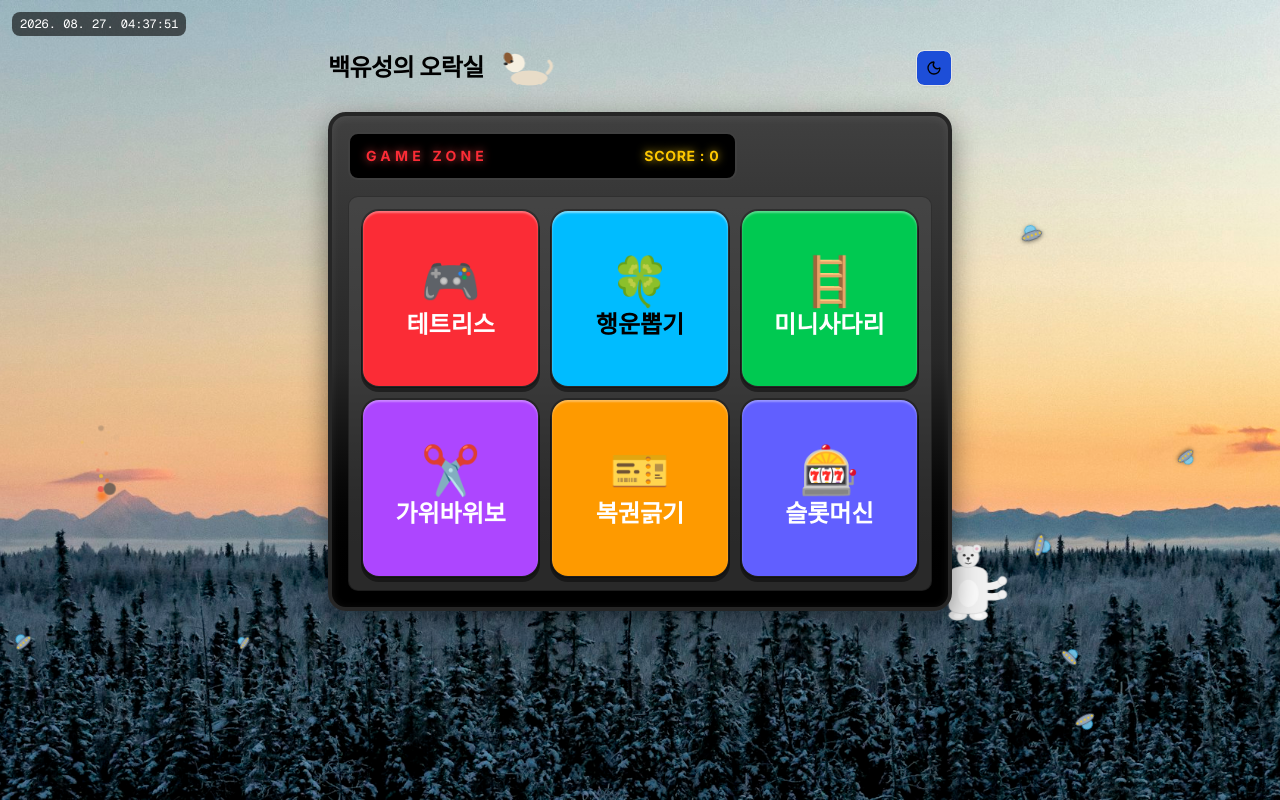
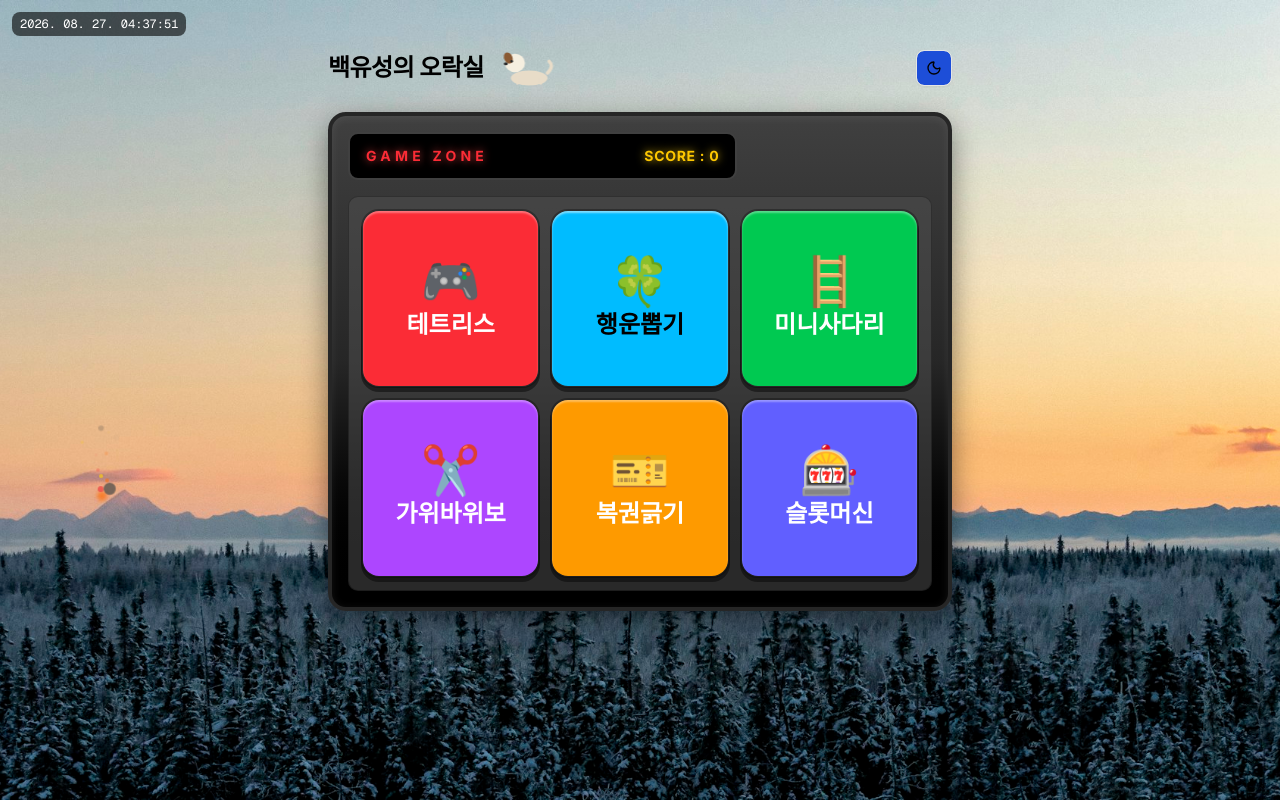
Before and after one commit to lu680035003500-sudo/0827_final_v1, a Next.js app: page / in a window 1280 px wide. Built offline with nearby package versions, Linux system fonts and the light colour scheme.

Commit message:
feat: UFO 이펙트 제거
BulletHoles 컴포넌트와 관련 키프레임을 삭제해 UFO 이미지가
화면에 나타나지 않도록 변경

```diff
--- a/app/globals.css
+++ b/app/globals.css
@@ -6,7 +6,6 @@
 
 @theme inline {
   --animate-dog-walk: dog-walk 6s linear infinite;
-  --animate-bullet-pop: bullet-pop 0.35s ease-out forwards;
   --animate-confetti: confetti-burst 0.9s ease-out forwards;
   --animate-rps-flash: rps-flash 0.35s ease-in-out 4;
   --animate-tear-fall: tear-fall 1.1s ease-in infinite;
@@ -142,24 +141,6 @@
   }
 }
 
-@keyframes bullet-pop {
-  0% {
-    transform: scale(0);
-    opacity: 0;
-  }
-  40% {
-    transform: scale(1.25);
-    opacity: 1;
-  }
-  70% {
-    transform: scale(0.92);
-  }
-  100% {
-    transform: scale(1);
-    opacity: 1;
-  }
-}
-
 @keyframes confetti-burst {
   0% {
     transform: translate(0, 0) scale(1);
--- a/app/layout.tsx
+++ b/app/layout.tsx
@@ -3,7 +3,6 @@ import { Geist, Geist_Mono, Inter } from "next/font/google";
 import "./globals.css";
 import { cn } from "@/lib/utils";
 import { ThemeInitScript } from "@/components/theme/theme-init-script";
-import { BulletHoles } from "@/components/effects/bullet-holes";
 import { VolcanoEruption } from "@/components/effects/volcano-eruption";
 import { LiveClock } from "@/components/clock/live-clock";
 import { WanderingBear } from "@/components/effects/wandering-bear";
@@ -40,7 +39,6 @@ export default function RootLayout({ children }: LayoutProps<"/">) {
         <VolcanoEruption />
         {children}
         <WanderingBear />
-        <BulletHoles />
       </body>
     </html>
   );
--- a/components/effects/bullet-holes.tsx
+++ /dev/null
@@ -1,111 +0,0 @@
-"use client";
-
-import { useEffect, useState } from "react";
-
-type Hole = {
-  id: number;
-  x: number;
-  y: number;
-  size: number;
-  rotation: number;
-};
-
-const MAX_HOLES = 24;
-const SPAWN_INTERVAL_MS = 700;
-const MAX_SPAWN_ATTEMPTS = 10;
-const MAX_HOLE_SIZE_PX = 40;
-// A rotated square's bounding box grows to size * sqrt(2); pad the forbidden
-// zone by that half-diagonal so the UFO's visible box never touches the cabinet.
-const HOLE_MARGIN_PX = (MAX_HOLE_SIZE_PX * Math.SQRT2) / 2;
-
-let nextHoleId = 0;
-
-const UFO_LIGHT_X = [8, 14, 20, 26, 32];
-
-function getForbiddenZonePercent() {
-  const cabinet = document.getElementById("arcade-cabinet");
-  if (!cabinet) return null;
-  const rect = cabinet.getBoundingClientRect();
-  return {
-    left: ((rect.left - HOLE_MARGIN_PX) / window.innerWidth) * 100,
-    right: ((rect.right + HOLE_MARGIN_PX) / window.innerWidth) * 100,
-    top: ((rect.top - HOLE_MARGIN_PX) / window.innerHeight) * 100,
-    bottom: ((rect.bottom + HOLE_MARGIN_PX) / window.innerHeight) * 100,
-  };
-}
-
-export function BulletHoles() {
-  const [holes, setHoles] = useState<Hole[]>([]);
-
-  useEffect(() => {
-    const timer = setInterval(() => {
-      const forbidden = getForbiddenZonePercent();
-
-      let x = Math.random() * 100;
-      let y = Math.random() * 100;
-      if (forbidden) {
-        let attempts = 0;
-        while (
-          x >= forbidden.left &&
-          x <= forbidden.right &&
-          y >= forbidden.top &&
-          y <= forbidden.bottom &&
-          attempts < MAX_SPAWN_ATTEMPTS
-        ) {
-          x = Math.random() * 100;
-          y = Math.random() * 100;
-          attempts++;
-        }
-        if (attempts >= MAX_SPAWN_ATTEMPTS) return;
-      }
-
-      setHoles((prev) => {
-        const hole: Hole = {
-          id: nextHoleId++,
-          x,
-          y,
-          size: 18 + Math.random() * 22,
-          rotation: Math.random() * 360,
-        };
-        const next = [...prev, hole];
-        return next.length > MAX_HOLES ? next.slice(next.length - MAX_HOLES) : next;
-      });
-    }, SPAWN_INTERVAL_MS);
-    return () => clearInterval(timer);
-  }, []);
-
-  return (
-    <div className="pointer-events-none fixed inset-0 z-50 overflow-hidden">
-      {holes.map((hole) => (
-        <BulletHole key={hole.id} hole={hole} />
-      ))}
-    </div>
-  );
-}
-
-function BulletHole({ hole }: { hole: Hole }) {
-  return (
-    <div
-      className="absolute"
-      style={{
-        left: `${hole.x}%`,
-        top: `${hole.y}%`,
-        width: hole.size,
-        height: hole.size,
-        transform: "translate(-50%, -50%)",
-      }}
-    >
-      <svg
-        viewBox="0 0 40 40"
-        className="h-full w-full animate-bullet-pop drop-shadow-[0_1px_2px_rgba(0,0,0,0.5)]"
-        style={{ rotate: `${hole.rotation}deg` }}
-      >
-        <ellipse cx="20" cy="16" rx="8" ry="7" fill="#7dd3fc" fillOpacity="0.85" stroke="#0ea5e9" strokeWidth="1" />
-        <ellipse cx="20" cy="24" rx="15" ry="6" fill="#94a3b8" stroke="#475569" strokeWidth="1" />
-        {UFO_LIGHT_X.map((x) => (
-          <circle key={x} cx={x} cy="24" r="1.6" fill="#facc15" />
-        ))}
-      </svg>
-    </div>
-  );
-}
```
